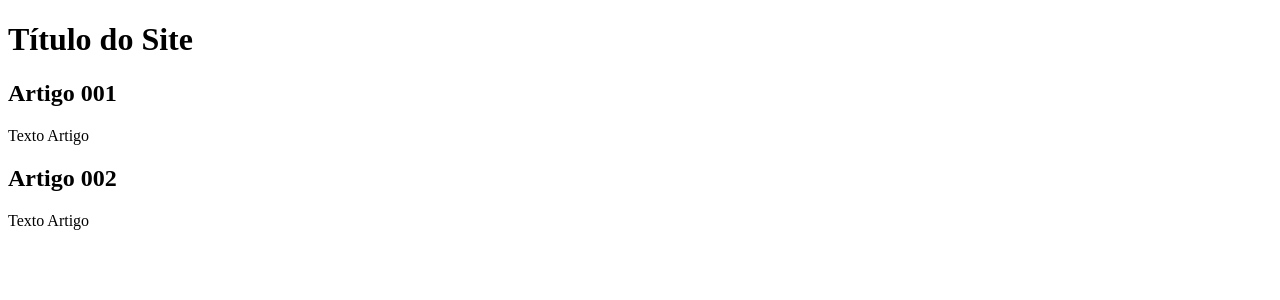
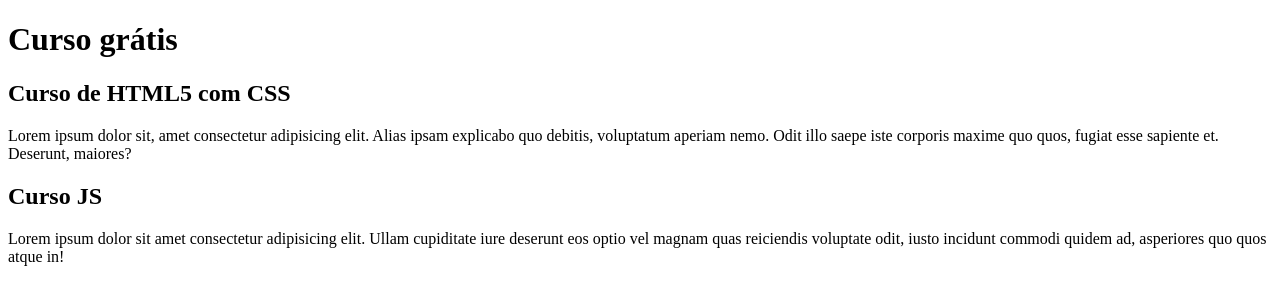
Before and after one commit to ViniZanetti/projeto-site, a plain HTML site: page index.html in a window 1280 px wide. Drawn offline with Linux system fonts and the light colour scheme.

Commit message:
comecei a escrever o conteúdo

```diff
--- a/index.html
+++ b/index.html
@@ -9,15 +9,15 @@
 <body>
     <main>
         <head>
-            <h1>Título do Site</h1>
+            <h1>Curso grátis</h1>
         </head>
         <article>
-            <h2>Artigo 001</h2>
-            <p>Texto Artigo</p>
+            <h2>Curso de HTML5 com CSS</h2>
+            <p>Lorem ipsum dolor sit, amet consectetur adipisicing elit. Alias ipsam explicabo quo debitis, voluptatum aperiam nemo. Odit illo saepe iste corporis maxime quo quos, fugiat esse sapiente et. Deserunt, maiores?</p>
         </article>
         <article>
-            <h2>Artigo 002</h2>
-            <p>Texto Artigo</p>
+            <h2>Curso JS</h2>
+            <p>Lorem ipsum dolor sit amet consectetur adipisicing elit. Ullam cupiditate iure deserunt eos optio vel magnam quas reiciendis voluptate odit, iusto incidunt commodi quidem ad, asperiores quo quos atque in!</p>
         </article>
     </main>
 
```
